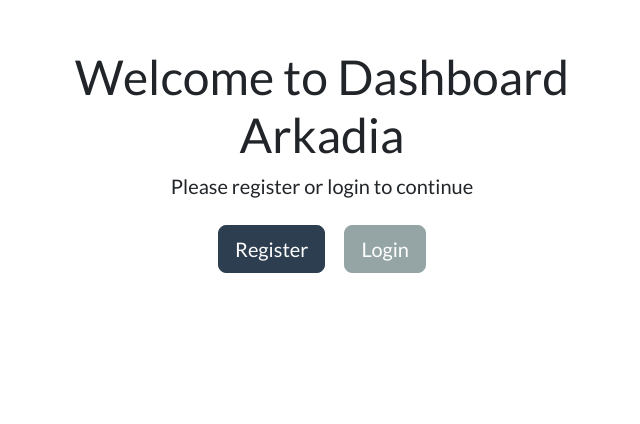
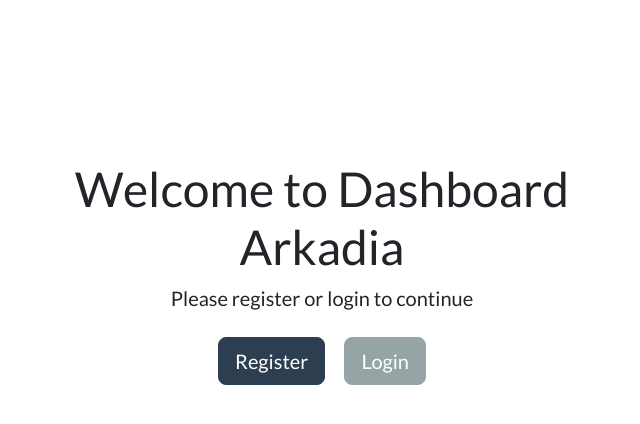
Before and after one commit to Dado-hash/Dashboard_Arkadia_V2, a Django app: page / in a window 1280 px wide. Shown: the top 424 px of the page, without its empty margins (318-958 px from the left). Run offline with Django 5.2, Linux system fonts and the light colour scheme; some libraries are stand-ins or nearby versions.

Commit message:
Modified the home margins

```diff
--- a/dashboard_arkadia_v2/dashboard_arkadia_v2/static/css/main.css
+++ b/dashboard_arkadia_v2/dashboard_arkadia_v2/static/css/main.css
@@ -1,3 +1,4 @@
+/* main.css */
 .bd-placeholder-img {
   font-size: 1.125rem;
   text-anchor: middle;
@@ -74,3 +75,7 @@
 .bd-mode-toggle .dropdown-menu .active .bi {
   display: block !important;
 }
+
+.mt-custom {
+  margin-top: 10rem;
+}
--- a/dashboard_arkadia_v2/templates/home.html
+++ b/dashboard_arkadia_v2/templates/home.html
@@ -1,4 +1,3 @@
-<!-- templates/home/home.html -->
 {% load static %}
 <!DOCTYPE html>
 <html lang="en">
@@ -7,9 +6,10 @@
     <meta name="viewport" content="width=device-width, initial-scale=1.0">
     <title>Homepage - Dashboard Arkadia</title>
     <link rel="stylesheet" href="{% static 'css/bootstrap.min.css' %}">
+    <link rel="stylesheet" href="{% static 'css/main.css' %}"> <!-- Assicurati che il tuo file CSS sia incluso -->
 </head>
 <body>
-    <div class="container mt-5">
+    <div class="container mt-custom"> <!-- Utilizza la classe personalizzata qui -->
         <div class="row justify-content-center">
             <div class="col-md-6 text-center">
                 <h1>Welcome to Dashboard Arkadia</h1>
```
Lines whose indentation alone changed are shown as unchanged.
